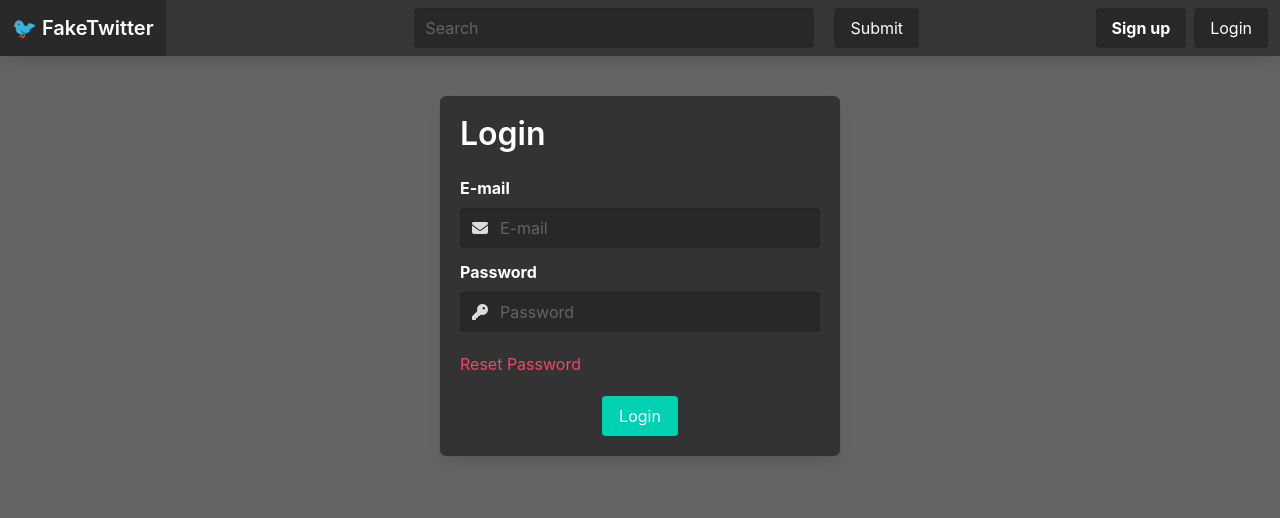
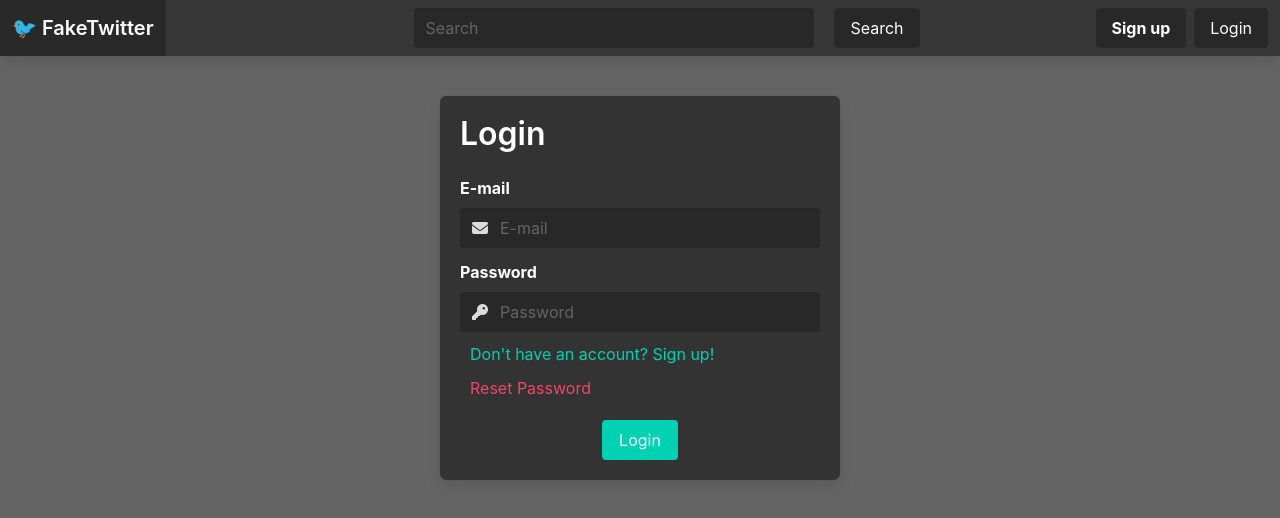
Before and after one commit to Csalex01/FakeTwitter, a Vue app: page /login in a window 1280 px wide. Shown: the top 518 px of the page. Built offline with nearby package versions, Linux system fonts and the light colour scheme.

Commit message:
Added default routing to Login page

```diff
--- a/src/App.vue
+++ b/src/App.vue
@@ -3,14 +3,32 @@
 	<RouterView />
 </template>
 
-<script setup>
+<script>
 import Navbar from "./components/Navbar.vue"
 
-console.log("Welcome to FakeTwitter!")
-document.title = "🐦️ FakeTwitter"
+import { useRouter } from "vue-router"
 
-const user = {
-	loggedIn: false
+export default {
+	components: {
+		Navbar
+	},
+	setup() {
+		console.log("Welcome to FakeTwitter!")
+		document.title = "🐦️ FakeTwitter"
+
+		const user = {
+			loggedIn: false
+		}
+
+		const router = useRouter()
+
+		if (!user.loggedIn)
+			router.push({ name: "Login" })
+
+		return {
+			user
+		}
+	}
 }
 
 </script>
--- a/src/components/LoginModal.vue
+++ b/src/components/LoginModal.vue
@@ -9,7 +9,7 @@
 					<span class="icon">
 						<i class="fa-solid fa-envelope"></i>
 					</span>
-					<input type="text" class="input" placeholder="E-mail">
+					<input type="email" class="input validate" placeholder="E-mail">
 				</div>
 			</div>
 
@@ -24,6 +24,7 @@
 			</div>
 		</form>
 
+		<a class="signup has-text-primary">Don't have an account? Sign up!</a>
 		<a class="resetPassword has-text-danger">Reset Password</a>
 
 		<div class="buttons">
@@ -73,8 +74,10 @@
 	color: rgba(100, 100, 100, 1);
 }
 
-.resetPassword {
+.resetPassword,
+.signup {
 	display: inline-block;
-	margin-top: 20px;
+	margin-top: 10px;
+	margin-left: 10px;
 }
 </style>
--- a/src/components/Navbar.vue
+++ b/src/components/Navbar.vue
@@ -13,7 +13,7 @@
 				<div class="navbar-start">
 					<div class="navbar-item search">
 						<input type="text" name="Search" class="input has-text-white" id="searchBar" placeholder="Search">
-						<a href="#" class="button is-dark searchButton">Submit</a>
+						<a href="#" class="button is-dark searchButton">Search</a>
 					</div>
 				</div>
 
```
Also changed, not shown: 2 other files (tests, documents, lock files or other folders).
